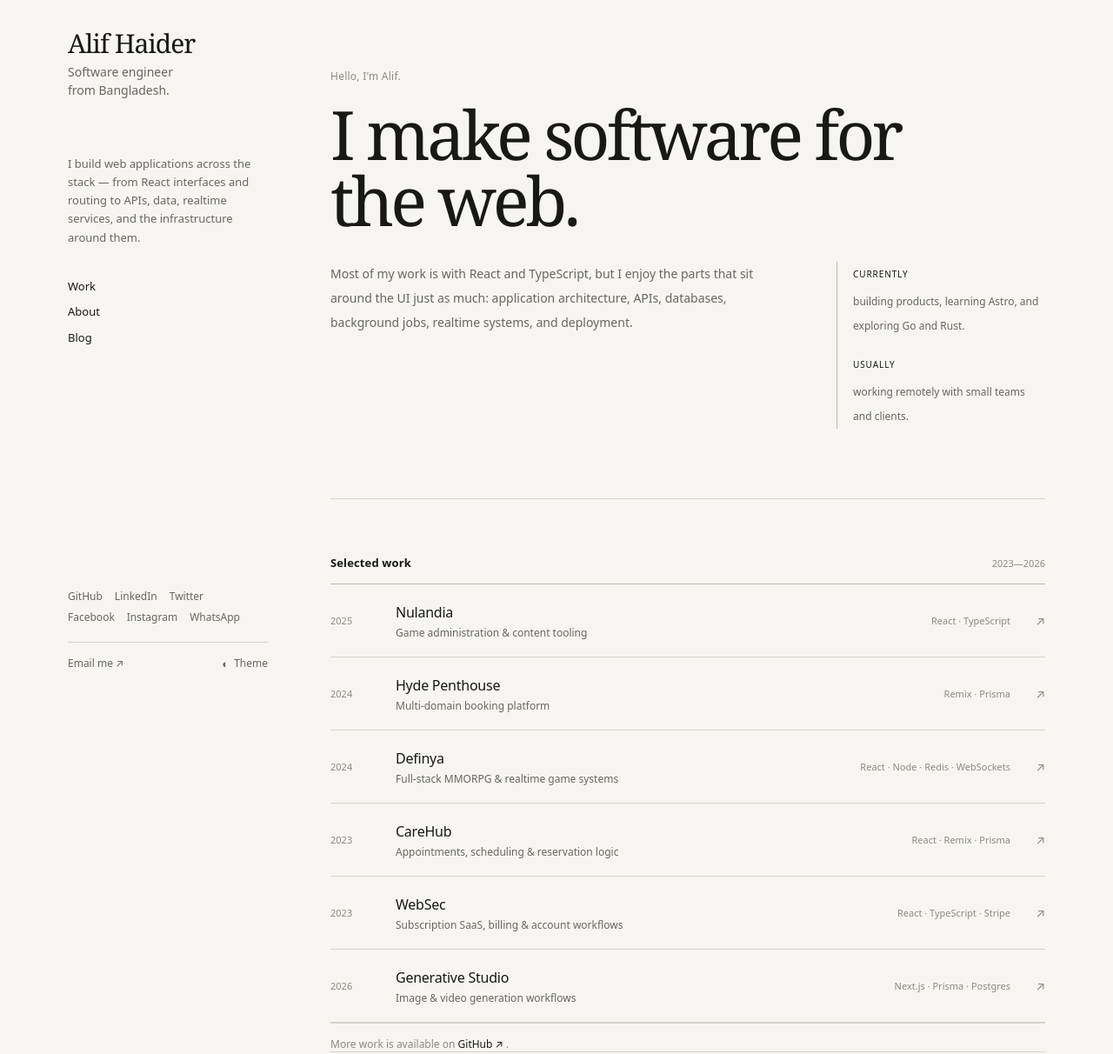
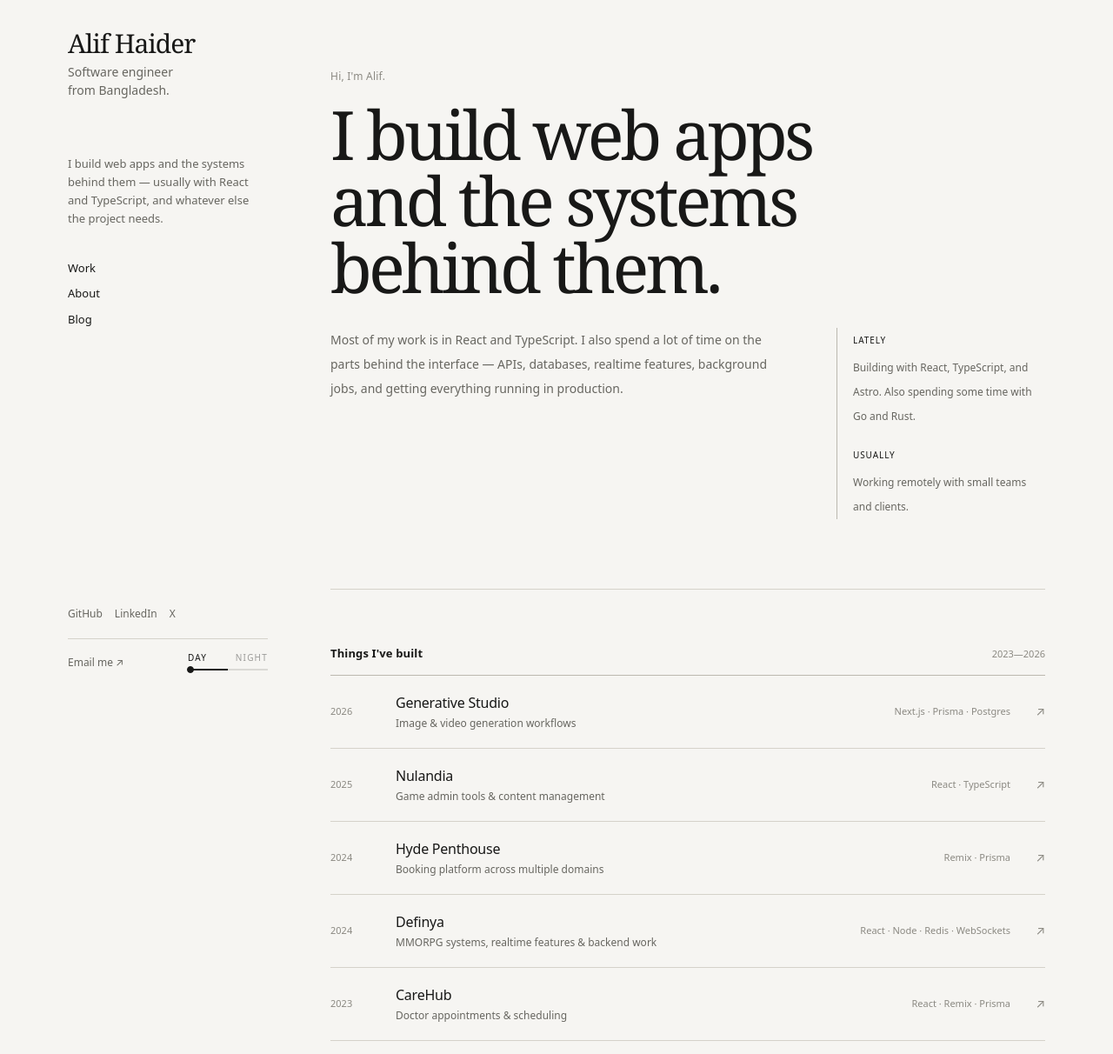
Before and after one commit to alifhaider/alifhaider.com, an Astro site: page / in a window 1280 px wide. Shown: the top 1212 px of the page at 87% size. Built offline with nearby package versions, Linux system fonts and the light colour scheme; Astro itself is replaced by a stand-in of ours.

Commit message:
feat: add resume download link and refine home page copy

```diff
--- a/src/components/ThemeToggle.astro
+++ b/src/components/ThemeToggle.astro
@@ -1,28 +1,215 @@
 ---
-// Color theme toggle. Keep in sync with the inline theme script in Layout.astro.
 ---
 
 <button
-	class="theme-toggle inline-flex cursor-pointer items-center gap-1.5 border-0 bg-transparent p-0 text-xs text-muted"
 	type="button"
-	aria-label="Toggle color theme"
+	class="theme-toggle"
+	data-theme-toggle
+	aria-label="Switch to night mode"
+	aria-pressed="false"
 >
-	<span class="text-[13px]">◐</span><span>Theme</span>
+	<span class="theme-toggle__labels">
+		<span data-label="day">Day</span>
+		<span data-label="night">Night</span>
+	</span>
+
+	<span class="theme-toggle__track" aria-hidden="true">
+		<span class="theme-toggle__indicator"></span>
+	</span>
 </button>
 
+<style>
+	.theme-toggle {
+		position: relative;
+		display: flex;
+		flex-direction: column;
+		gap: 6px;
+
+		width: 92px;
+		padding: 0;
+
+		border: 0;
+		background: transparent;
+
+		color: var(--color-soft);
+		font-size: 10px;
+		font-weight: 500;
+		line-height: 1;
+		letter-spacing: 0.12em;
+		text-transform: uppercase;
+
+		cursor: pointer;
+		text-align: left;
+	}
+
+	.theme-toggle:hover {
+		color: var(--color-text);
+	}
+
+	.theme-toggle__labels {
+		display: flex;
+		align-items: center;
+		justify-content: space-between;
+		width: 100%;
+	}
+
+	.theme-toggle__labels span {
+		transition: opacity 300ms ease;
+	}
+
+	.theme-toggle__track {
+		position: relative;
+		display: block;
+		width: 100%;
+		height: 5px;
+	}
+
+	/* The quiet base rule */
+	.theme-toggle__track::before {
+		content: "";
+		position: absolute;
+		inset: 50% 0 auto;
+		height: 1px;
+		background: currentColor;
+		opacity: 0.25;
+		transform: translateY(-50%);
+	}
+
+	/* The active half */
+	.theme-toggle__track::after {
+		content: "";
+		position: absolute;
+		top: 50%;
+		left: 0;
+		width: 50%;
+		height: 2px;
+		background: currentColor;
+		transform: translateY(-50%);
+		transition:
+			left 500ms cubic-bezier(0.22, 1, 0.36, 1),
+			width 500ms cubic-bezier(0.22, 1, 0.36, 1);
+	}
+
+	.theme-toggle__indicator {
+		position: absolute;
+		z-index: 2;
+
+		top: 50%;
+		left: 0;
+
+		width: 8px;
+		height: 8px;
+
+		border: 1px solid currentColor;
+		border-radius: 50%;
+
+		background: currentColor;
+
+		transform: translate(-1px, -50%);
+
+		transition:
+			left 500ms cubic-bezier(0.22, 1, 0.36, 1),
+			background-color 200ms ease,
+			border-color 200ms ease;
+	}
+
+	/* LIGHT */
+
+	.theme-toggle[data-theme-state="light"]
+		[data-label="day"] {
+		opacity: 1;
+	}
+
+	.theme-toggle[data-theme-state="light"]
+		[data-label="night"] {
+		opacity: 0.4;
+	}
+
+	.theme-toggle[data-theme-state="light"]
+		.theme-toggle__indicator {
+		left: 0;
+	}
+
+	/* DARK */
+
+	.theme-toggle[data-theme-state="dark"]
+		[data-label="day"] {
+		opacity: 0.4;
+	}
+
+	.theme-toggle[data-theme-state="dark"]
+		[data-label="night"] {
+		opacity: 1;
+	}
+
+	.theme-toggle[data-theme-state="dark"]
+		.theme-toggle__track::after {
+		left: 50%;
+	}
+
+	.theme-toggle[data-theme-state="dark"]
+		.theme-toggle__indicator {
+		left: 100%;
+		transform: translate(-7px, -50%);
+	}
+
+	@media (prefers-reduced-motion: reduce) {
+		.theme-toggle__indicator,
+		.theme-toggle__track::after,
+		.theme-toggle__labels span {
+			transition: none;
+		}
+	}
+</style>
+
 <script>
-const root = document.documentElement;
-const button = document.querySelector<HTMLButtonElement>(".theme-toggle");
-const setLabel = () => {
-	button?.setAttribute(
-		"aria-label",
-		`Switch to ${root.dataset.theme === "dark" ? "light" : "dark"} mode`,
-	);
-};
-button?.addEventListener("click", () => {
-	root.dataset.theme = root.dataset.theme === "dark" ? "light" : "dark";
-	localStorage.setItem("theme", root.dataset.theme);
-	setLabel();
-});
-setLabel();
+	const initThemeToggle = () => {
+		document
+			.querySelectorAll<HTMLButtonElement>("[data-theme-toggle]")
+			.forEach((toggle) => {
+				if (toggle.dataset.initialized) return;
+
+				toggle.dataset.initialized = "true";
+
+				const sync = () => {
+					const theme =
+						document.documentElement.dataset.theme === "dark"
+							? "dark"
+							: "light";
+
+					toggle.dataset.themeState = theme;
+
+					toggle.setAttribute(
+						"aria-pressed",
+						String(theme === "dark"),
+					);
+
+					toggle.setAttribute(
+						"aria-label",
+						theme === "dark"
+							? "Switch to day mode"
+							: "Switch to night mode",
+					);
+				};
+
+				toggle.addEventListener("click", () => {
+					const root = document.documentElement;
+
+					const next =
+						root.dataset.theme === "dark"
+							? "light"
+							: "dark";
+
+					root.dataset.theme = next;
+					localStorage.setItem("theme", next);
+
+					sync();
+				});
+
+				sync();
+			});
+	};
+
+	initThemeToggle();
+	document.addEventListener("astro:page-load", initThemeToggle);
 </script>
--- a/src/pages/index.astro
+++ b/src/pages/index.astro
@@ -3,46 +3,6 @@ import ThemeToggle from "../components/ThemeToggle.astro";
 import Layout from "../layouts/Layout.astro";
 
 const projects = [
-	{
-		year: "2025",
-		title: "Nulandia",
-		description: "Game administration & content tooling",
-		stack: "React · TypeScript",
-		href: "https://admin.nulandia.com/",
-		preview: "nulandia",
-	},
-	{
-		year: "2024",
-		title: "Hyde Penthouse",
-		description: "Multi-domain booking platform",
-		stack: "Remix · Prisma",
-		href: "https://hydepenthouses.abodems.com/",
-		preview: "hyde",
-	},
-	{
-		year: "2024",
-		title: "Definya",
-		description: "Full-stack MMORPG & realtime game systems",
-		stack: "React · Node · Redis · WebSockets",
-		href: "https://play.definya.com/",
-		preview: "definya",
-	},
-	{
-		year: "2023",
-		title: "CareHub",
-		description: "Appointments, scheduling & reservation logic",
-		stack: "React · Remix · Prisma",
-		href: "#",
-		preview: "carehub",
-	},
-	{
-		year: "2023",
-		title: "WebSec",
-		description: "Subscription SaaS, billing & account workflows",
-		stack: "React · TypeScript · Stripe",
-		href: "#",
-		preview: "websec",
-	},
 	{
 		year: "2026",
 		title: "Generative Studio",
@@ -51,16 +11,57 @@ const projects = [
 		href: "#",
 		preview: "studio",
 	},
+	{
+		year: "2025",
+		title: "Nulandia",
+		description: "Game admin tools & content management",
+		stack: "React · TypeScript",
+		href: "https://admin.nulandia.com/",
+		preview: "nulandia",
+	},
+	{
+		year: "2024",
+		title: "Hyde Penthouse",
+		description: "Booking platform across multiple domains",
+		stack: "Remix · Prisma",
+		href: "https://hydepenthouses.abodems.com/",
+		preview: "hyde",
+	},
+	{
+		year: "2024",
+		title: "Definya",
+		description: "MMORPG systems, realtime features & backend work",
+		stack: "React · Node · Redis · WebSockets",
+		href: "https://play.definya.com/",
+		preview: "definya",
+	},
+	{
+		year: "2023",
+		title: "CareHub",
+		description: "Doctor appointments & scheduling",
+		stack: "React · Remix · Prisma",
+		href: "#",
+		preview: "carehub",
+	},
+	{
+		year: "2023",
+		title: "WebSec",
+		description: "SaaS billing, subscriptions & account management",
+		stack: "React · TypeScript · Stripe",
+		href: "#",
+		preview: "websec",
+	},
 ];
 
 const rowClasses = [
 	"group relative grid items-center gap-5 border-b border-line",
 	"grid-cols-[55px_minmax(0,1fr)_195px_20px]",
 	"min-h-21 transition-[padding-left] duration-200",
-	"hover:pl-2 motion-reduce:transition-none",
+	"hover:pl-2 focus-visible:pl-2 motion-reduce:transition-none",
+	"focus-visible:outline-none",
 	"max-md:grid-cols-[48px_minmax(0,1fr)_18px]",
 	"max-md:gap-3.5 max-md:min-h-20",
-	"max-sm:hover:pl-0",
+	"max-sm:hover:pl-0 max-sm:focus-visible:pl-0",
 ].join(" ");
 
 const previewClasses = [
@@ -84,7 +85,7 @@ const previewClasses = [
 		>
 			<div>
 				<a
-					class="inline-block font-serif text-3xl tracking-[-0.035em]"
+					class="inline-block font-serif text-3xl tracking-[-0.035em] underline-offset-4 focus-visible:outline-none focus-visible:underline"
 					href="#top"
 				>
 					Alif Haider
@@ -96,27 +97,35 @@ const previewClasses = [
 				</p>
 			</div>
 
-			<div class="mt-16 pr-3.5 max-md:hidden">
-				<p class="text-[13px] leading-relaxed text-muted">
-					I build web applications across the stack — from React interfaces and
-					routing to APIs, data, realtime services, and the infrastructure
-					around them.
+			<p
+				class="mt-16 pr-3.5 max-md:hidden text-[13px] leading-relaxed text-muted"
+			>
+				I build web apps and the systems behind them — usually with React and
+				TypeScript, and whatever else the project needs.
 			</p>
-			</div>
 
 			<nav
 				class="mt-9 grid gap-2.5 text-[13px] max-md:col-span-2 max-md:mt-2.5 max-md:flex max-md:gap-5 max-sm:order-2 max-sm:mt-1"
 				aria-label="Primary navigation"
 			>
-				<a class="w-fit underline-offset-4 hover:underline" href="#work">
+				<a
+					class="w-fit underline-offset-4 hover:underline focus-visible:outline-none focus-visible:underline"
+					href="#work"
+				>
 					Work
 				</a>
 
-				<a class="w-fit underline-offset-4 hover:underline" href="#about">
+				<a
+					class="w-fit underline-offset-4 hover:underline focus-visible:outline-none focus-visible:underline"
+					href="#about"
+				>
 					About
 				</a>
 
-				<a class="w-fit underline-offset-4 hover:underline" href="/blog/">
+				<a
+					class="w-fit underline-offset-4 hover:underline focus-visible:outline-none focus-visible:underline"
+					href="/blog/"
+				>
 					Blog
 				</a>
 			</nav>
@@ -128,7 +137,7 @@ const previewClasses = [
 					class="flex max-w-52 flex-wrap gap-x-3.5 gap-y-2 max-md:max-w-none max-sm:gap-x-3 max-sm:gap-y-1.5"
 				>
 					<a
-						class="text-xs text-muted underline-offset-4 hover:underline"
+						class="text-xs text-muted underline-offset-4 hover:text-text hover:underline focus-visible:outline-none focus-visible:underline"
 						href="https://github.com/alifhaider"
 						target="_blank"
 						rel="noreferrer"
@@ -137,7 +146,7 @@ const previewClasses = [
 					</a>
 
 					<a
-						class="text-xs text-muted underline-offset-4 hover:underline"
+						class="text-xs text-muted underline-offset-4 hover:text-text hover:underline focus-visible:outline-none focus-visible:underline"
 						href="https://linkedin.com/in/alifhaider"
 						target="_blank"
 						rel="noreferrer"
@@ -146,39 +155,12 @@ const previewClasses = [
 					</a>
 
 					<a
-						class="text-xs text-muted underline-offset-4 hover:underline"
+						class="text-xs text-muted underline-offset-4 hover:text-text hover:underline focus-visible:outline-none focus-visible:underline"
 						href="https://x.com/haider_alif"
 						target="_blank"
 						rel="noreferrer"
 					>
-						Twitter
-					</a>
-
-					<a
-						class="text-xs text-muted underline-offset-4 hover:underline"
-						href="https://www.facebook.com/"
-						target="_blank"
-						rel="noreferrer"
-					>
-						Facebook
-					</a>
-
-					<a
-						class="text-xs text-muted underline-offset-4 hover:underline"
-						href="https://www.instagram.com/"
-						target="_blank"
-						rel="noreferrer"
-					>
-						Instagram
-					</a>
-
-					<a
-						class="text-xs text-muted underline-offset-4 hover:underline"
-						href="https://wa.me/@ArabicFirstAlphabet"
-						target="_blank"
-						rel="noreferrer"
-					>
-						WhatsApp
+						X
 					</a>
 				</div>
 
@@ -186,7 +168,7 @@ const previewClasses = [
 					class="mt-5 flex items-center justify-between gap-3 border-t border-line pt-4 max-md:m-0 max-md:border-0 max-md:p-0"
 				>
 					<a
-						class="text-xs text-muted underline-offset-4 hover:underline max-md:hidden"
+						class="text-xs text-muted underline-offset-4 hover:text-text hover:underline focus-visible:outline-none focus-visible:underline max-md:hidden"
 						href="mailto:alifhaider57@gmail.com"
 					>
 						Email me ↗
@@ -201,21 +183,22 @@ const previewClasses = [
 		<main id="top" class="min-w-0">
 			<!-- Hero -->
 			<section class="border-b border-line py-20 max-md:py-14">
-				<p class="mb-5 text-xs tracking-[0.02em] text-soft">Hello, I'm Alif.</p>
+				<p class="mb-5 text-xs tracking-[0.02em] text-soft">Hi, I'm Alif.</p>
 
 				<h1
 					class="max-w-175 font-serif text-[clamp(3rem,7vw,4.875rem)] font-normal leading-[.98] tracking-tighter max-sm:text-5xl"
 				>
-					I make software for the web.
+					I build web apps and the systems behind them.
 				</h1>
 
 				<div
 					class="mt-8 grid grid-cols-[minmax(0,1fr)_240px] items-start gap-13 max-md:grid-cols-1 max-md:gap-7"
 				>
 					<p class="max-w-155 text-sm leading-7 text-muted">
-						Most of my work is with React and TypeScript, but I enjoy the parts
-						that sit around the UI just as much: application architecture, APIs,
-						databases, background jobs, realtime systems, and deployment.
+						Most of my work is in React and TypeScript. I also spend a lot of
+						time on the parts behind the interface — APIs, databases, realtime
+						features, background jobs, and getting everything running in
+						production.
 					</p>
 
 					<div class="border-l border-line-strong pl-4.5 max-md:max-w-105">
@@ -223,9 +206,10 @@ const previewClasses = [
 							<span
 								class="mb-1 block text-[10px] uppercase tracking-[0.09em] text-text"
 							>
-								Currently
+								Lately
 							</span>
-							building products, learning Astro, and exploring Go and Rust.
+							Building with React, TypeScript, and Astro. Also spending some
+							time with Go and Rust.
 						</p>
 
 						<p class="text-xs leading-7 text-muted">
@@ -234,7 +218,7 @@ const previewClasses = [
 							>
 								Usually
 							</span>
-							working remotely with small teams and clients.
+							Working remotely with small teams and clients.
 						</p>
 					</div>
 				</div>
@@ -246,10 +230,10 @@ const previewClasses = [
 					class="flex items-baseline justify-between gap-5 border-b border-line-strong pb-3.5 max-sm:pb-2.5"
 				>
 					<h2 class="text-[13px] font-semibold tracking-[0.01em]">
-						Selected work
+						Things I've built
 					</h2>
 
-					<span class="text-[11px] text-soft"> 2023—2026 </span>
+					<span class="text-[11px] text-soft">2023—2026</span>
 				</div>
 
 				<div class="border-b border-line">
@@ -259,6 +243,7 @@ const previewClasses = [
 							href={project.href}
 							target={project.href.startsWith("http") ? "_blank" : undefined}
 							rel={project.href.startsWith("http") ? "noreferrer" : undefined}
+							aria-label={`${project.title} — ${project.description}`}
 						>
 							<div class="text-[11px] text-soft">
 								{project.year}
@@ -280,7 +265,10 @@ const previewClasses = [
 								{project.stack}
 							</div>
 
-                <span class="text-right text-sm text-soft">
+							<span
+								class="text-right text-sm text-soft transition-transform duration-200 group-hover:-translate-y-0.5 group-hover:translate-x-0.5 group-focus-visible:-translate-y-0.5 group-focus-visible:translate-x-0.5"
+								aria-hidden="true"
+							>
 								↗
 							</span>
 
@@ -345,15 +333,19 @@ const previewClasses = [
 											<span class="text-center text-[7px] text-soft">
 												Mon
 											</span>
+
 											<span class="text-center text-[7px] text-soft">
 												Tue
 											</span>
+
 											<span class="text-center text-[7px] text-soft">
 												Wed
 											</span>
+
 											<span class="text-center text-[7px] text-soft">
 												Thu
 											</span>
+
 											<span class="text-center text-[7px] text-soft">
 												Fri
 											</span>
@@ -377,7 +369,9 @@ const previewClasses = [
 									)
 								}
 
-                  {project.preview === "studio" && ( <div class="p-4">
+								{
+									project.preview === "studio" && (
+										<div class="p-4">
 											<span class="mb-3.5 block font-serif text-lg">
 												Generate
 											</span>
@@ -393,16 +387,16 @@ const previewClasses = [
 				</div>
 
 				<p class="mt-4 text-xs text-soft">
-					More work is available on
+					There are a few more things on
 					<a
-						class="text-text underline-offset-4 hover:underline"
+						class="text-text underline-offset-4 hover:underline focus-visible:outline-none focus-visible:underline"
 						href="https://github.com/alifhaider"
 						target="_blank"
 						rel="noreferrer"
 					>
 						GitHub ↗
-					</a
-					>.
+					</a>
+					.
 				</p>
 			</section>
 
@@ -416,63 +410,69 @@ const previewClasses = [
 					<span class="text-[11px] text-soft"> A little context </span>
 				</div>
 
-				<div
-					class="grid grid-cols-[1.08fr_.92fr] gap-16 pt-6 max-md:grid-cols-1 max-md:gap-7"
-				>
-					<p class="max-w-140 text-sm leading-7 text-muted">
-						I started as a frontend developer and gradually found myself wanting
-						to understand the whole system. These days I am happiest when I can
-						take a feature from an empty screen through data modeling,
-						implementation, deployment, and the less-obvious edge cases.
+				<div class="max-w-145 pt-6">
+					<p class="text-sm leading-7 text-muted">
+						I started out mostly on the frontend. Eventually I kept wanting to
+						know what happened after the button was clicked — how the data was
+						stored, how the API worked, what happened in the background, and how
+						everything got deployed.
 					</p>
 
-					<div class="grid gap-4">
-						<p class="text-xs leading-7 text-muted">
-							<b class="font-medium text-text">Stack</b>
-							React, TypeScript, Next.js, React Router, Node.js, Prisma
+					<p class="mt-5 text-sm leading-7 text-muted">
+						These days I enjoy working across the whole thing, especially when a
+						project has enough moving parts to make things interesting.
 					</p>
-
-						<p class="text-xs leading-7 text-muted">
-							<b class="font-medium text-text">Experience</b>
-							5+ years · freelance & remote teams
-						</p>
-
-						<p class="text-xs leading-7 text-muted">
-							<b class="font-medium text-text">Interested in</b>
-							Astro, Go, Rust, developer tools, games
-						</p>
-					</div>
 				</div>
 			</section>
 
 			<!-- Contact -->
 			<section class="mt-6 border-b border-line py-16">
 				<p class="mb-5 text-xs tracking-[0.02em] text-soft">
-					Have a project in mind?
+					Working on something interesting?
 				</p>
 
 				<h2
-					class="mb-6 font-serif text-[clamp(2.125rem,5vw,3.25rem)] font-normal leading-none tracking-[-0.045em]"
+					class="mb-6 max-w-135 font-serif text-[clamp(2.125rem,5vw,3.25rem)] font-normal leading-none tracking-[-0.045em]"
 				>
-					Let's make something useful.
+					Let's talk about it.
 				</h2>
 
 				<a
-					class="text-[13px] underline-offset-4 hover:underline"
+					class="text-[13px] underline-offset-4 hover:underline focus-visible:outline-none focus-visible:underline"
 					href="mailto:hello@alifhaider.dev"
 				>
 					hello@alifhaider.dev ↗
 				</a>
+
+				<div class="mt-8 max-w-sm border-t border-line pt-4">
+					<div class="flex items-end justify-between gap-6">
+						<div>
+							<p class="text-xs text-text">Résumé</p>
+
+							<p class="mt-1 text-xs leading-5 text-muted">
+								Experience, projects & contact details
+							</p>
+						</div>
+
+						<a
+							class="shrink-0 text-xs text-text underline decoration-line-strong underline-offset-4 transition-colors hover:decoration-text focus-visible:outline-none focus-visible:decoration-text"
+							href="/resume.pdf"
+							download="Alif-Haider-Resume.pdf"
+						>
+							Download ↘
+						</a>
+					</div>
+				</div>
 			</section>
 
 			<!-- Footer -->
 			<footer class="flex justify-between pt-6 pb-8 text-[11px] text-soft">
 				<span>© 2026 Alif Haider</span>
 
-				<span class="max-sm:hidden"> Built for the web. </span>
+				<span class="max-sm:hidden"> Built with curiosity. </span>
 
 				<a
-					class="underline-offset-4 hover:underline"
+					class="underline-offset-4 hover:underline focus-visible:outline-none focus-visible:underline"
 					href="#top"
 					aria-label="Back to top"
 				>
```
Lines whose indentation alone changed are shown as unchanged.
